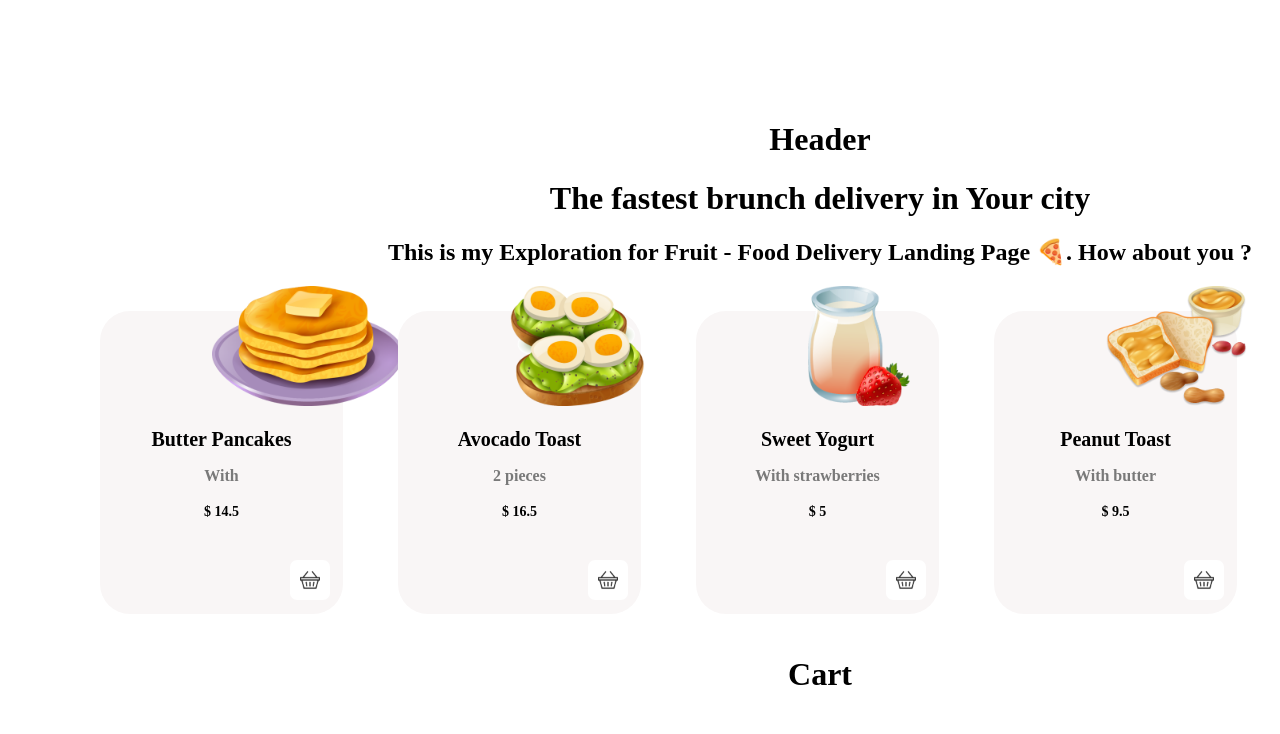
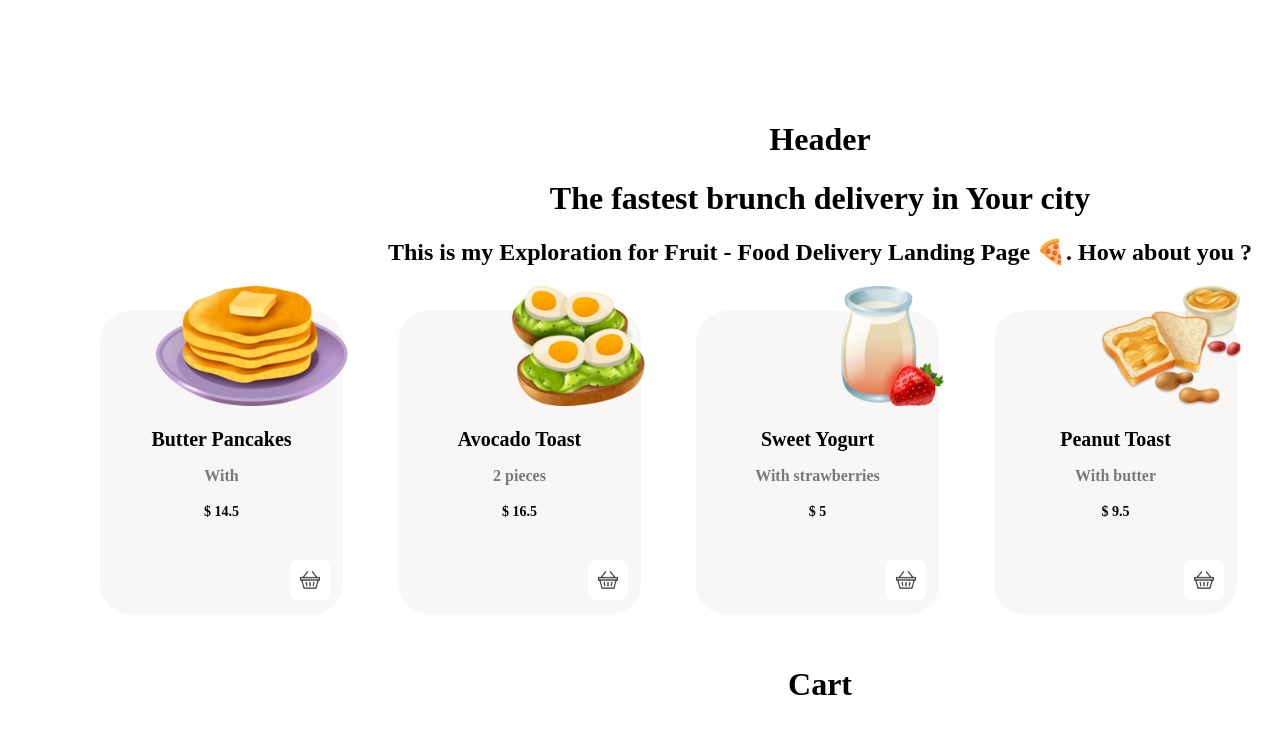
Before and after one commit to donetian-petkov/brunchy, a React (Create React App) app: page / in a window 1280 px wide. Shown: the top 734 px of the page. Built offline with nearby package versions, Linux system fonts and the light colour scheme.

Commit message:
update(MenuItem): changing the position of the product image

```diff
--- a/src/components/MenuList/MenuItem/MenuItem.module.sass
+++ b/src/components/MenuList/MenuItem/MenuItem.module.sass
@@ -4,7 +4,7 @@
   background-color: $primary-bg-color
   width: 243px
   height: 303px
-  margin: 25px 0 20px 0
+  margin: 25px 0 30px 0
   border-radius: 30px
 
 .productDescr
--- a/src/components/MenuList/MenuList.module.sass
+++ b/src/components/MenuList/MenuList.module.sass
@@ -12,4 +12,6 @@
   position: absolute
   max-width: 192.48px
   max-height: 120px
-  left: 45%
+  top: 0
+  right: 0
+  height: auto
```
